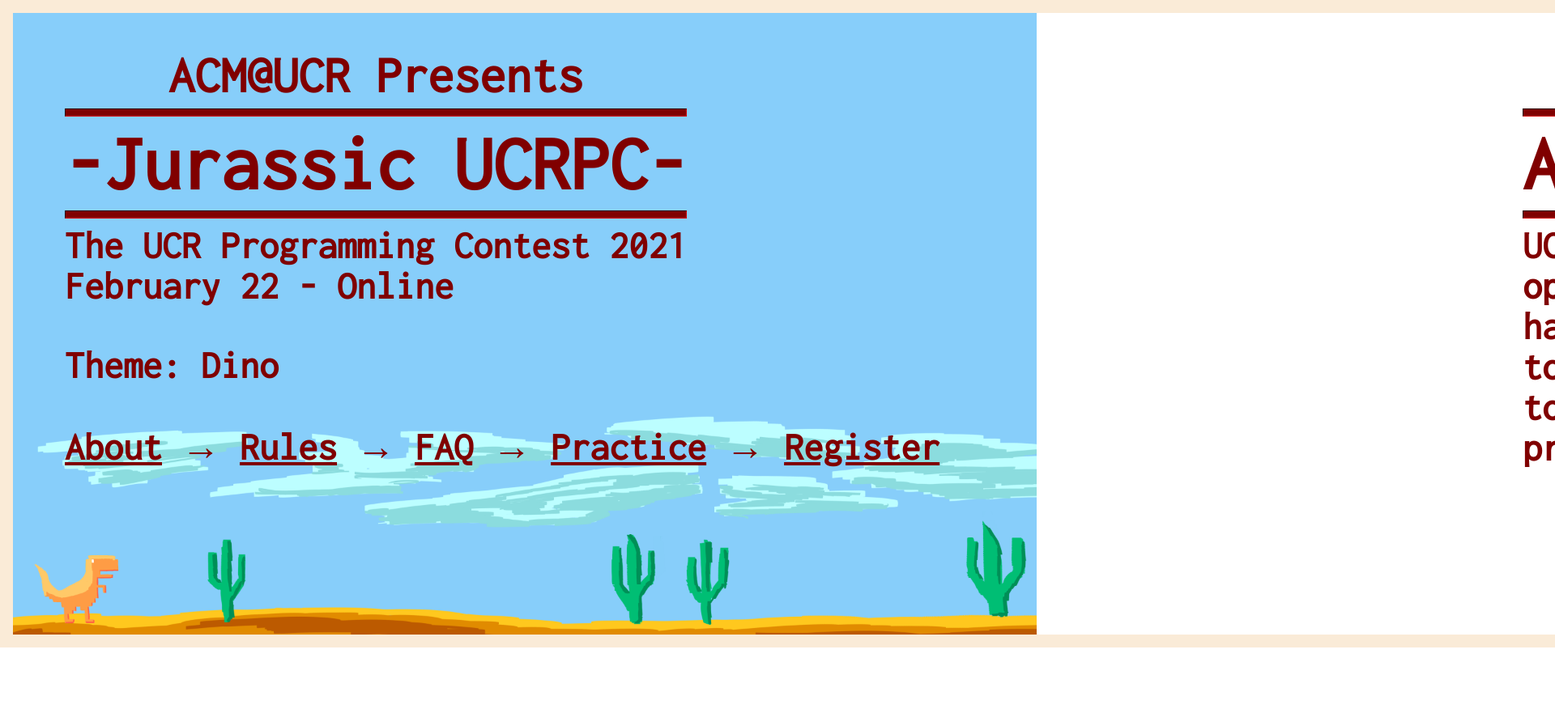
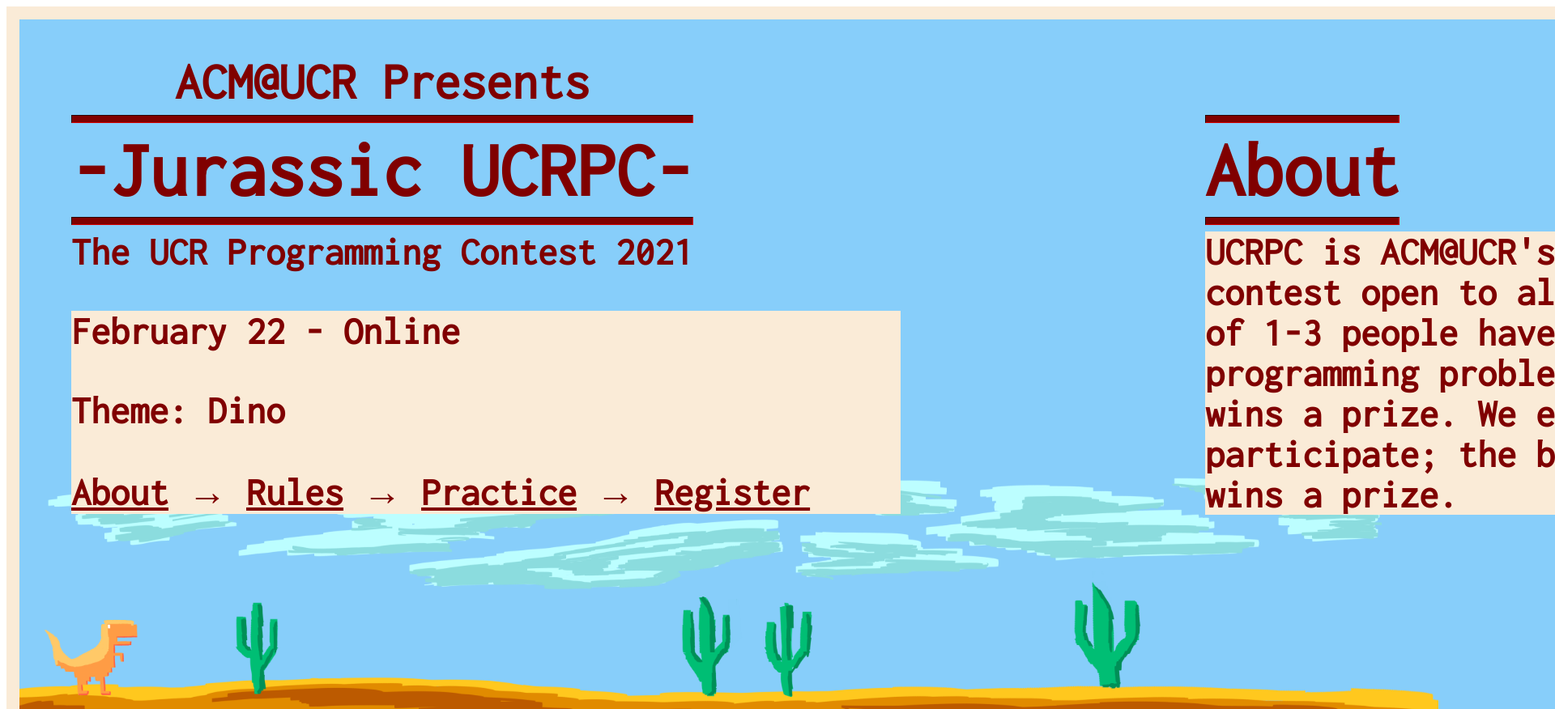
Before and after one commit to INeedAUniqueUsername/ucrpc.net, a plain HTML site: page ucrpc.html in a window 1280 px wide. Shown: the top 876 px of the page at 81% size, 1920 px wide, since content can reach past the window. Before the commit the page ends 800 px from the top, so only its background shows below. Drawn offline with Linux system fonts and the light colour scheme.

Commit message:
add background and scale desc width

```diff
--- a/ucrpc.html
+++ b/ucrpc.html
@@ -9,11 +9,6 @@
         html {
         }
 
-        .fullscreen {
-            margin: 0px 0px 0px 0px;
-            width: 100%;
-            height: 100%;
-        }
 
         #page {
             animation: none;
@@ -25,13 +20,14 @@
             background-repeat: no-repeat;
             background-size: auto 100%;
             background-color: lightskyblue;
-            height: 100%;
+            min-height: 100vh;
             display: inline-flex;
         }
 
         .entry {
             text-align: left;
-            width: 1800px;
+            min-width:1400px;
+            width: 100vw;
             margin: 0px 0px 0px 0px;
             border: 16px solid antiquewhite;
             border-right: none;
@@ -88,12 +84,16 @@
             margin: 0px 0px 0px 64px;
             text-align: center;
             float: left;
+
         }
 
         .desc {
             clear: both;
             margin-left: 64px;
-            width: 1280px;
+            width: 80vw;
+            background-color: antiquewhite;
+
+            margin-bottom:128px;
         }
 
         .arrows > span:first-child {
@@ -102,8 +102,12 @@
             visibility:hidden;
         }
         .arrows > span:last-child {
-            text-align:right;
-            float:right;
+            text-align: right;
+            float: right;
+            background-color: antiquewhite;
+        }
+
+        .backColor {
         }
     </style>
 
@@ -114,7 +118,7 @@
 
 
 
-<body class="fullscreen">
+<body>
     <!--<div style="background-color:#42d7f4">-->
 
     <div id="page">
@@ -126,7 +130,9 @@
                     <hr class="bar" />
                     <h3>The UCR Programming Contest 2021</h3>
                 </div>
+                <br style="clear:both; height:64px;"/>
                 <div class="desc">
+
                     <p>February 22 - Online</p>
 
                     <p>
@@ -137,17 +143,12 @@
                         &rarr;
                         <a href="#rules">Rules</a>
                         &rarr;
-                    <a href="#faq">FAQ</a>
-                    &rarr;
                         <a href="#practice">Practice</a>
                         &rarr;
                         <a href="#register">Register</a>
 
                     </p>
-
                 </div>
-
-
         </div>
         <div id="about" class="entry">
             <div class="title" style="margin-top:110px;">
@@ -157,7 +158,7 @@
             </div>
             <div class="desc">
                 <p>
-                    UCRPC is ACM@UCR's entry-level programming contest open to all students at UCR. Teams of up to 3 people have 5 hours to solve 10 programming problems. The top-ranking team wins a prize. We encourage freshmen to participate; the best freshman team also wins a prize.
+                    UCRPC is ACM@UCR's entry-level programming contest open to all students at UCR. Teams of 1-3 people have 5 hours to solve 10 programming problems. The top-ranking team wins a prize. We encourage freshmen to participate; the best freshman team also wins a prize.
                 </p>
                 <p class="arrows">
 
@@ -231,7 +232,7 @@
                 </p>
             </div>
         </div>
-        <div id="register" class="entry" style="width:1300px;">
+        <div id="register" class="entry" style="min-width:1300px; width:1300px;">
             <div class="title" style="margin-top:110px;">
                 <hr class="bar" />
                 <h2>Register</h2>
```
Lines whose indentation alone changed are shown as unchanged.
